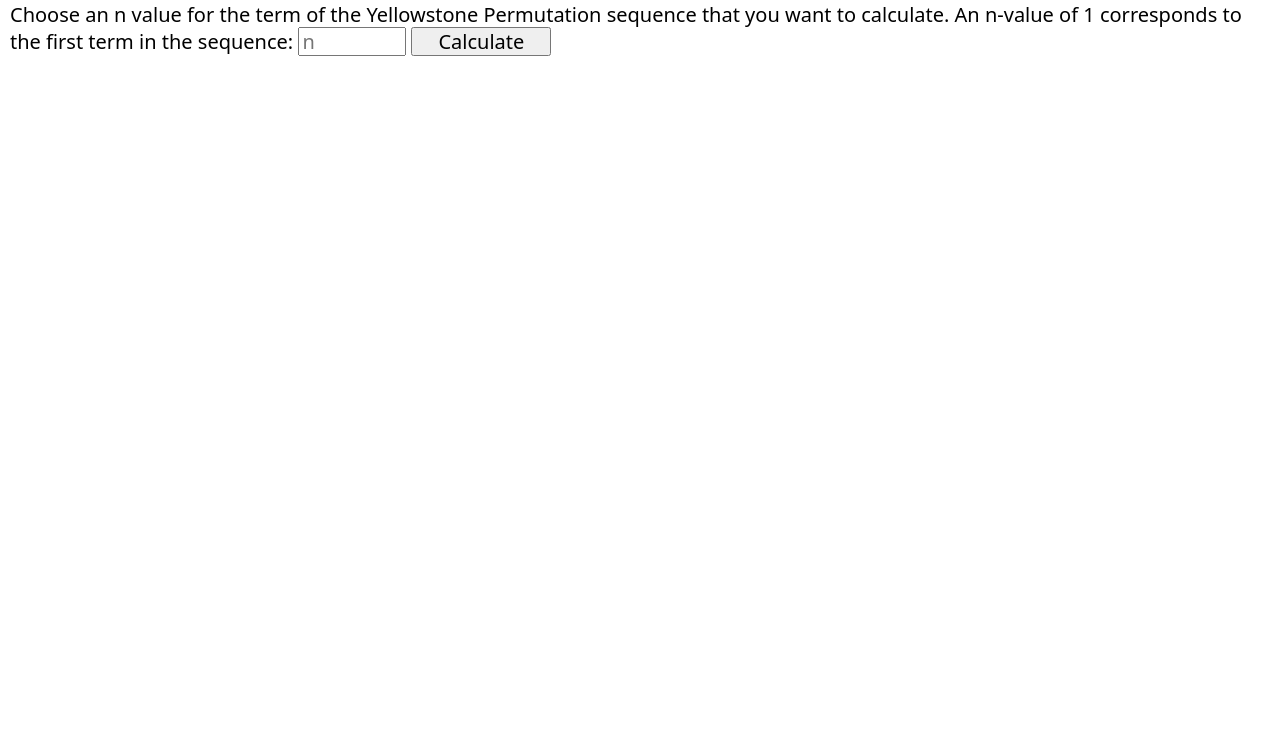
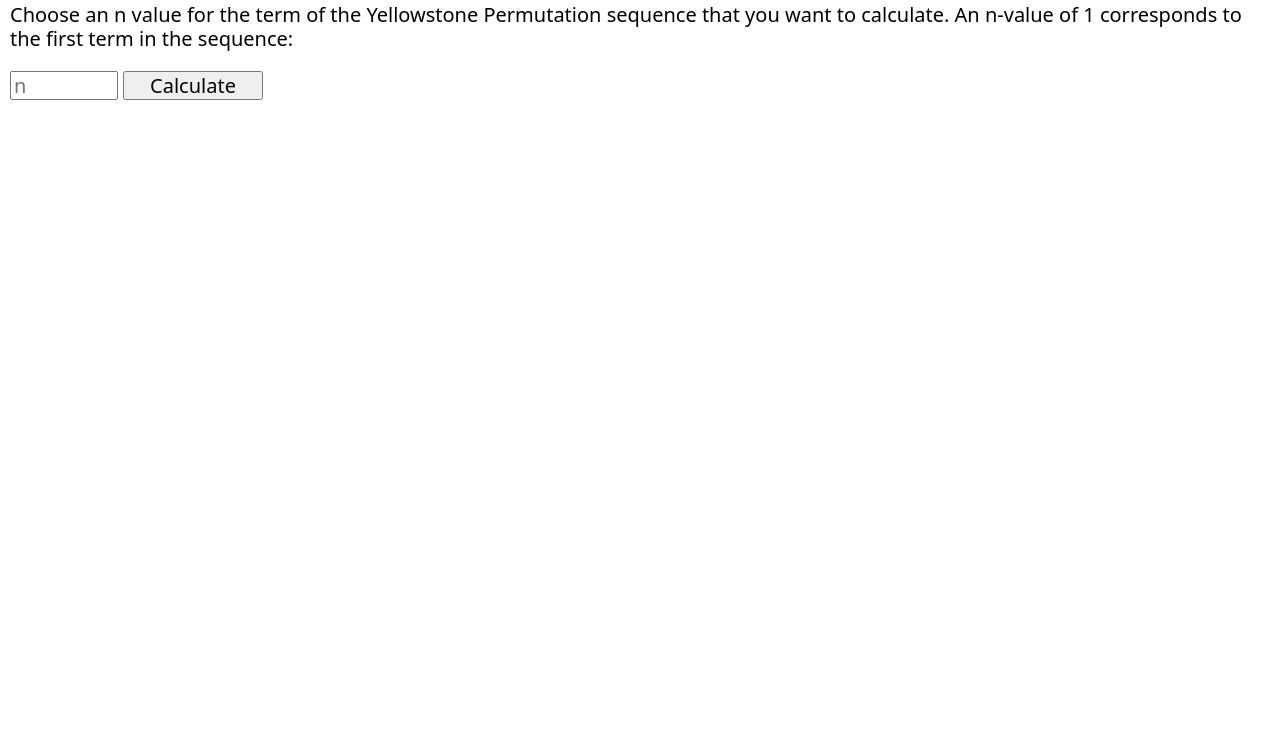
Before and after one commit to fs7fyqy553/yellowstone, a website: page index.html in a window 1280 px wide. Shown: the part 65-800 px from the top of the page. Drawn offline with Linux system fonts and the light colour scheme.

Commit message:
Separate label from input

```diff
--- a/index.html
+++ b/index.html
@@ -10,10 +10,12 @@
 <body>
     <h1>Yellowstone Permutation Integer Calculator</h1>
 	<form id="calculation-form">
-        <label for="n">
-            Choose an n value for the term of the Yellowstone Permutation sequence that you
-            want to calculate. An n-value of 1 corresponds to the first term in the sequence:
-        </label>
+        <div>
+            <label for="n">
+                Choose an n value for the term of the Yellowstone Permutation sequence that you
+                want to calculate. An n-value of 1 corresponds to the first term in the sequence:
+            </label>
+        </div>
         <input type="number" id="n", min="1", step="1" placeholder="n" required />
         <button type="submit">Calculate</button>
     </form>
--- a/styles/custom.css
+++ b/styles/custom.css
@@ -9,6 +9,10 @@ h1 {
 
 form {
     font-size: 20px;
+}
+
+div {
+    margin-bottom: 20px;
 }
 
 label {
```
